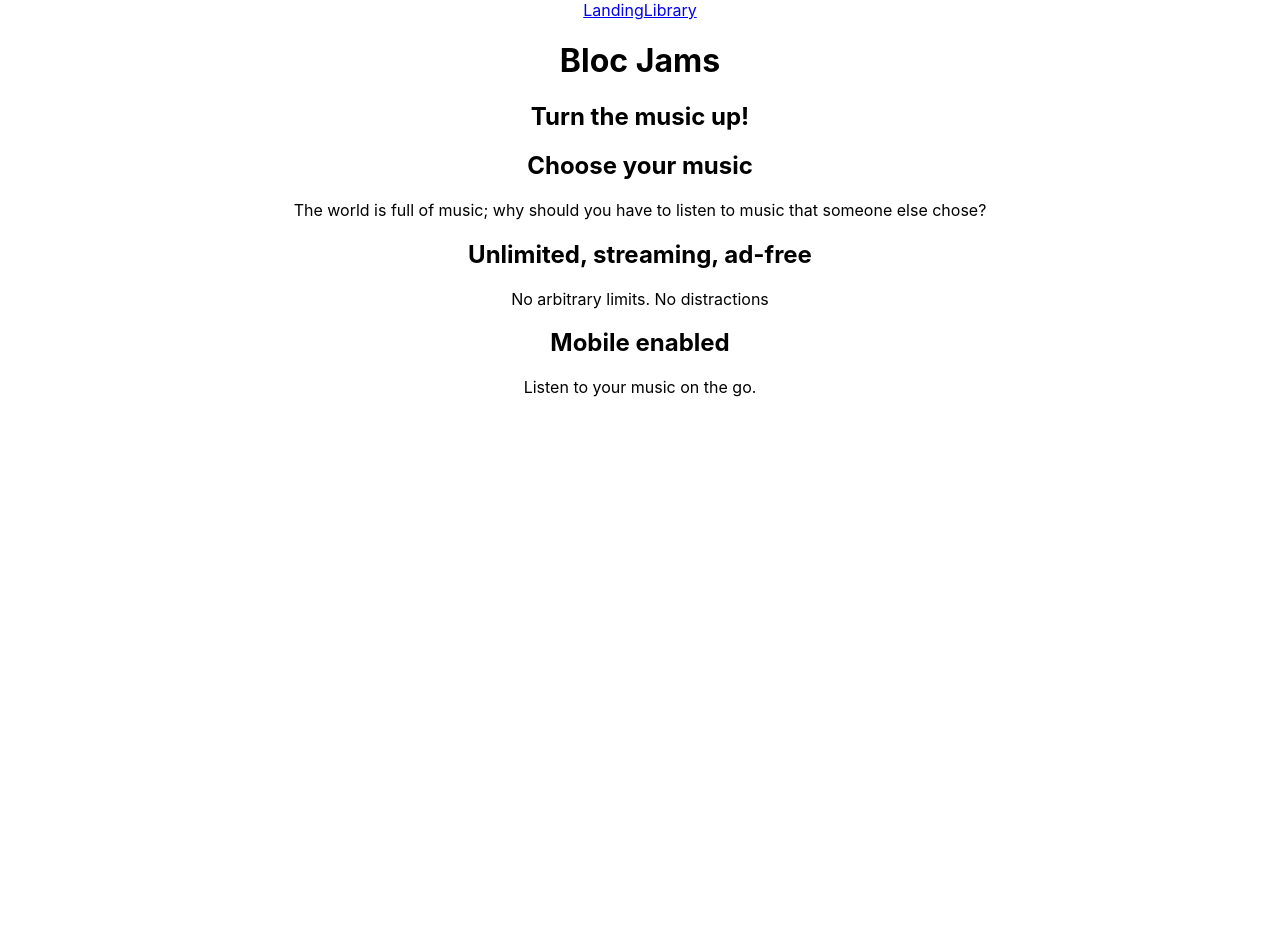
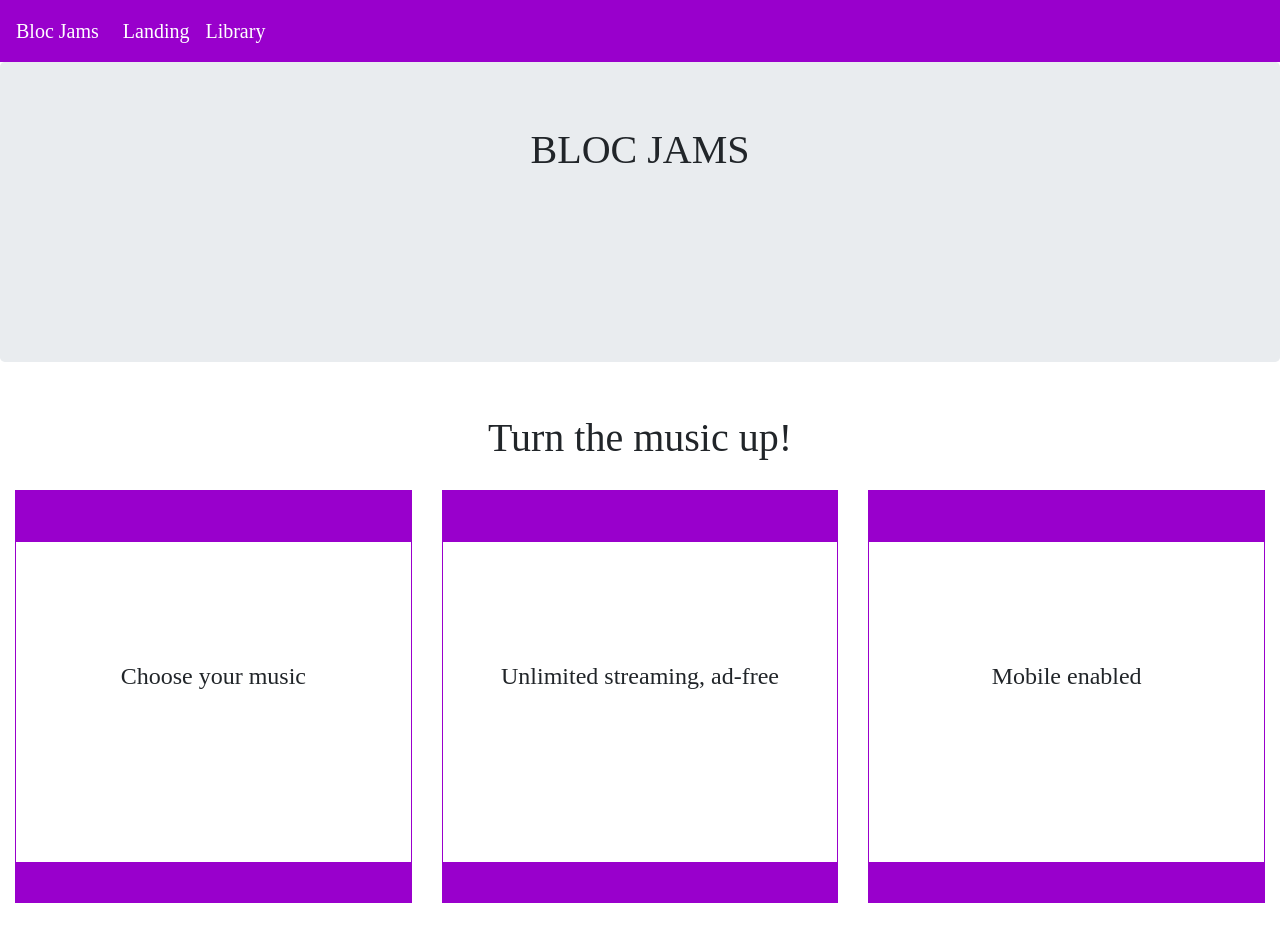
Before and after one commit to 8982osh/bloc-jams-react, a React (Create React App) app: page / in a window 1280 px wide. Shown: the top 952 px of the page. Before the commit the page ends 800 px from the top, so only its background shows below. Built offline with nearby package versions, Linux system fonts and the light colour scheme.

Commit message:
Add styling

```diff
--- a/package.json
+++ b/package.json
@@ -4,9 +4,10 @@
   "private": true,
   "dependencies": {
     "react": "^16.7.0",
+    "react-bootstrap": "^1.0.0-beta.5",
     "react-dom": "^16.7.0",
     "react-router-dom": "^4.3.1",
-    "react-scripts": "2.1.2"
+    "react-scripts": "^2.1.3"
   },
   "scripts": {
     "start": "react-scripts start",
--- a/public/index.html
+++ b/public/index.html
@@ -2,14 +2,16 @@
 <html lang="en">
   <head>
     <meta charset="utf-8" />
+
+    <!-- Bootstrap CSS -->
+    <link rel="stylesheet" href="https://stackpath.bootstrapcdn.com/bootstrap/4.2.1/css/bootstrap.min.css" integrity="sha384-GJzZqFGwb1QTTN6wy59ffF1BuGJpLSa9DkKMp0DgiMDm4iYMj70gZWKYbI706tWS" crossorigin="anonymous" />
+
     <link rel="shortcut icon" href="%PUBLIC_URL%/favicon.ico" />
-
     <link href="https://unpkg.com/ionicons@4.5.0/dist/css/ionicons.min.css" rel="stylesheet" type="text/css" />
 
-    <meta
-      name="viewport"
-      content="width=device-width, initial-scale=1, shrink-to-fit=no"
-    />
+
+
+    <meta name="viewport"content="width=device-width, initial-scale=1, shrink-to-fit=no"/>
     <meta name="theme-color" content="#000000" />
     <!--
       manifest.json provides metadata used when your web app is added to the
@@ -28,6 +30,8 @@
     <title>React App</title>
   </head>
   <body>
+
+
     <noscript>You need to enable JavaScript to run this app.</noscript>
     <div id="root"></div>
     <!--
@@ -40,5 +44,10 @@
       To begin the development, run `npm start` or `yarn start`.
       To create a production bundle, use `npm run build` or `yarn build`.
     -->
+    <!-- Optional JavaScript -->
+    <!-- jQuery first, then Popper.js, then Bootstrap JS -->
+    <script src="https://code.jquery.com/jquery-3.3.1.slim.min.js" integrity="sha384-q8i/X+965DzO0rT7abK41JStQIAqVgRVzpbzo5smXKp4YfRvH+8abtTE1Pi6jizo" crossorigin="anonymous"></script>
+    <script src="https://cdnjs.cloudflare.com/ajax/libs/popper.js/1.14.6/umd/popper.min.js" integrity="sha384-wHAiFfRlMFy6i5SRaxvfOCifBUQy1xHdJ/yoi7FRNXMRBu5WHdZYu1hA6ZOblgut" crossorigin="anonymous"></script>
+    <script src="https://stackpath.bootstrapcdn.com/bootstrap/4.2.1/js/bootstrap.min.js" integrity="sha384-B0UglyR+jN6CkvvICOB2joaf5I4l3gm9GU6Hc1og6Ls7i6U/mkkaduKaBhlAXv9k" crossorigin="anonymous"></script>
   </body>
 </html>
--- a/src/App.css
+++ b/src/App.css
@@ -1,32 +1,114 @@
-.App {
+
+.jumbotron {
+  height: 300px;
+}
+
+.container-fluid {
+  margin-bottom: 100px;
+  padding-bottom: 100px;
+}
+
+.bloc-jams {
   text-align: center;
 }
 
-.App-logo {
-  animation: App-logo-spin infinite 20s linear;
-  height: 40vmin;
+/* Navigation styling */
+.navbar.navbar-expand-lg {
+  background-color: #9900cc; /* purple */
+  text-align: center;
 }
 
-.App-header {
-  background-color: #282c34;
-  min-height: 100vh;
-  display: flex;
-  flex-direction: column;
-  align-items: center;
-  justify-content: center;
-  font-size: calc(10px + 2vmin);
-  color: white;
+.nav-link {
+  color: #FFFFFF; /* white */
+  text-decoration: bold;
+  font-size: 20px;
 }
 
-.App-link {
-  color: #61dafb;
+.navbar-brand {
+  color: #FFFFFF; /* white */
+  text-decoration: bold;
+  font-size: 20px;
 }
 
-@keyframes App-logo-spin {
-  from {
-    transform: rotate(0deg);
-  }
-  to {
-    transform: rotate(360deg);
-  }
+/* Landing pg panel styling */
+.landing-title {
+  padding-top: 20px;
+  padding-bottom: 20px;
+  font-size: 40px;
 }
+
+.panel {
+  border: 1px solid #9900cc; /* purple */
+  border-radius:0;
+  transition: box-shadow 0.5s;
+}
+
+.panel:hover {
+  box-shadow: 5px 0px 40px rgba(0,0,0, .2);
+}
+
+.panel-heading {
+  color: #FFFFFF;
+  background-color: #9900cc; /* purple */
+  padding: 25px;
+  border-bottom: 1px solid transparent;
+  border-top-left-radius: 0px;
+  border-top-right-radius: 0px;
+  border-bottom-left-radius: 0px;
+  border-bottom-right-radius: 0px;
+}
+
+.panel-body {
+  height: 300px;
+  padding-top: 100px;
+  margin-top: 20px;
+  text-align: center;
+}
+
+.panel-footer {
+  background-color: #9900cc; /* purple */
+  height: 40px;
+}
+
+
+/* Library styling */
+.img-responsive.center-block {
+  height: 400px;
+  width: 400px;
+  display: block;
+  margin-left: auto;
+  margin-right: auto;
+}
+
+.album-title {
+  font-size: 30px;
+  text-align: center;
+  padding-top: 50px;
+  color: #000000;
+}
+
+.album-info {
+  font-size: 20px;
+  text-align: center;
+  color: #000000;
+}
+
+.footer {
+  height: 40px;
+  font-size: 20px;
+  font-style: bold;
+  text-align: center;
+  color: #FFFFFF;
+  background-color: #9900cc; /* purple */
+  margin-top: 50px;
+}
+
+/* Album styling*/
+
+.playerbar-info {
+  text-align: center;
+}
+
+.center-table {
+  margin: 0px auto;
+}
--- a/src/App.js
+++ b/src/App.js
@@ -4,18 +4,21 @@ import './App.css';
 import Landing from './components/Landing';
 import Library from './components/Library';
 import Album from './components/Album';
-
+import Navigation from './components/Navigation';
+import Footer from './components/Footer';
 
 class App extends Component {
    render() {
      return (
        <div className="App">
          <header>
-           <nav>
-             <Link to='/'>Landing</Link>
-             <Link to='library'>Library</Link>
-           </nav>
-           <h1>Bloc Jams</h1>
+           <Navigation />
+
+           <div class="jumbotron">
+             <div className="container">
+               <h1 className="bloc-jams">BLOC JAMS</h1>
+             </div>
+           </div>
          </header>
 
          <main>
@@ -23,6 +26,7 @@ class App extends Component {
            <Route path="/library" component={Library} />
            <Route path="/album/:slug" component={Album} />
          </main>
+         <Footer />
        </div>
      );
    }
--- /dev/null
+++ b/src/Navigation.js
@@ -0,0 +1,28 @@
+import React from 'react';
+
+class Navigation extends React.Component {
+  render() {
+    return (
+      <nav className="navbar navbar-expand-lg navbar-light bg-light">
+        <a className="navbar-brand" href="/">Put Logo or something</a>
+        <button className="navbar-toggler" type="button" data-toggle="collapse" data-target="#navbarSupportedContent" aria-controls="navbarSupportedContent" aria-expanded="false" aria-label="Toggle navigation">
+          <span className="navbar-toggler-icon"></span>
+        </button>
+
+        <div className="collapse navbar-collapse" id="navbarSupportedContent">
+          <ul className="navbar-nav mr-auto">
+            <li className="nav-item active">
+              <a className="nav-link" href="/">Landing<span className="sr-only">(current)</span></a>
+            </li>
+            <li className="nav-item">
+              <a className="nav-link" href="/library">Library</a>
+            </li>
+          </ul>
+
+        </div>
+      </nav>
+    )
+  }
+}
+
+export default Navigation;
--- /dev/null
+++ b/src/components/Footer.js
@@ -0,0 +1,15 @@
+import React from 'react';
+
+class Footer extends React.Component {
+  render() {
+    return (
+      <footer className="footer">
+       <div className="container">
+         <p>Copyright &copy; Bloc Jams 2019</p>
+       </div>
+      </footer>
+    );
+  }
+}
+
+export default Footer;
--- a/src/components/Landing.js
+++ b/src/components/Landing.js
@@ -1,24 +1,43 @@
 import React from 'react';
 
 const Landing = () => (
-	<section className="landing">
-	  <h1 className="hero-title">Turn the music up!</h1>
 
-	<section className="selling-points">
-	  <div className="point">
-	    <h2 className="point-title">Choose your music</h2>
-	    <p className="point-description">The world is full of music; why should you have to listen to music that someone else chose?</p>
-	 </div>
-	 <div className="point">
-	   <h2 className="point-title">Unlimited, streaming, ad-free</h2>
-	   <p className="point-description">No arbitrary limits. No distractions</p>
-	 </div>
-	 <div className="point">
-	   <h2 className="point-title">Mobile enabled</h2>
-	   <p className="point-description">Listen to your music on the go.</p>
-	 </div>
-    </section>
-  </section>
+  <div className="container-fluid">
+    <div className="text-center">
+      <h2 className="landing-title">Turn the music up!</h2>
+    </div>
+    <div className="row">
+      <div className="col-sm-4">
+        <div className="panel panel-default">
+          <div className="panel-heading"></div>
+            <div className="panel-body">
+              <h4 className="ad">Choose your music</h4>
+            </div>
+          <div className="panel-footer"></div>
+        </div>
+      </div>
+      <div className="col-sm-4">
+        <div className="panel panel-default">
+          <div className="panel-heading"></div>
+          <div className="panel-body">
+            <h4 className="ad">Unlimited streaming, ad-free</h4>
+          </div>
+          <div className="panel-footer"></div>
+        </div>
+      </div>
+     <div className="col-sm-4">
+       <div className="panel panel-default">
+         <div className="panel-heading">  </div>
+          <div className="panel-body">
+            <h4 className="ad">Mobile enabled</h4>
+          </div>
+          <div className="panel-footer"></div>
+        </div>
+      </div>
+    </div>
+  </div>
+
+
 );
 
 export default Landing;
--- a/src/components/Library.js
+++ b/src/components/Library.js
@@ -12,17 +12,25 @@ class Library extends Component {
 
 	render() {
 	  return (
-	  	<section className='library'>
+	  	<section className="library">
+	  	  <div className="container">
 	  	  {
 	  	  	this.state.albums.map( (album, index) =>
 	  	  	  <Link to={`/album/${album.slug}`} key={index}>
-	  	  	    <img src={album.albumCover} alt={album.title} />
-	  	  	    <div>{album.title}</div>
-	  	  	    <div>{album.artist}</div>
-	  	  	    <div>{album.songs.length} songs</div>
-	  	  	  </Link>
+	  	  	    <div className="row">
+	  	  	      <div className="col-lg">
+	  	  	        <div className="album-title">{album.title}</div>
+	  	  	          <img className="img-responsive center-block" src={album.albumCover} alt={album.title} />
+	  	  	            <div className="album-info">
+	  	  	            <div className="album-artist">{album.artist}</div>
+	  	  	            <div className="album-length">{album.songs.length} songs</div>
+	  	  	          </div>
+	  	  	      </div>
+	  	  	    </div>
+	  	  	 </Link>
 	  	  	)
 	  	  }
+	  	    </div>
 	  	</section>
 	  );
 	}
--- /dev/null
+++ b/src/components/Navigation.js
@@ -0,0 +1,28 @@
+import React from 'react';
+
+
+class Navigation extends React.Component {
+  render() {
+    return (
+      <nav className="navbar navbar-expand-lg">
+        <a className="navbar-brand" href="/">Bloc Jams</a>
+        <button className="navbar-toggler" type="button" data-toggle="collapse" data-target="#navbarSupportedContent" aria-controls="navbarSupportedContent" aria-expanded="false" aria-label="Toggle navigation">
+          <span className="navbar-toggler-icon"></span>
+        </button>
+
+        <div className="collapse navbar-collapse" id="navbarSupportedContent">
+          <ul className="navbar-nav mr-auto">
+            <li className="nav-item active">
+              <a className="nav-link" href="/">Landing<span className="sr-only">(current)</span></a>
+            </li>
+            <li className="nav-item">
+              <a className="nav-link" href="/library">Library</a>
+            </li>
+          </ul>
+        </div>
+      </nav>
+    )
+  }
+}
+
+export default Navigation;
--- a/src/index.css
+++ b/src/index.css
@@ -1,9 +1,7 @@
 body {
   margin: 0;
   padding: 0;
-  font-family: -apple-system, BlinkMacSystemFont, "Segoe UI", "Roboto", "Oxygen",
-    "Ubuntu", "Cantarell", "Fira Sans", "Droid Sans", "Helvetica Neue",
-    sans-serif;
+  font-family: "Times New Roman", Times, serif;
   -webkit-font-smoothing: antialiased;
   -moz-osx-font-smoothing: grayscale;
 }
--- a/src/index.js
+++ b/src/index.js
@@ -4,6 +4,7 @@ import { BrowserRouter } from 'react-router-dom';
 import './index.css';
 import App from './App';
 import * as serviceWorker from './serviceWorker';
+
 
 ReactDOM.render(
   <BrowserRouter>
```
Also changed, not shown: src/components/Album.js (+7 -6 lines), 1 other file (tests, documents, lock files or other folders).
